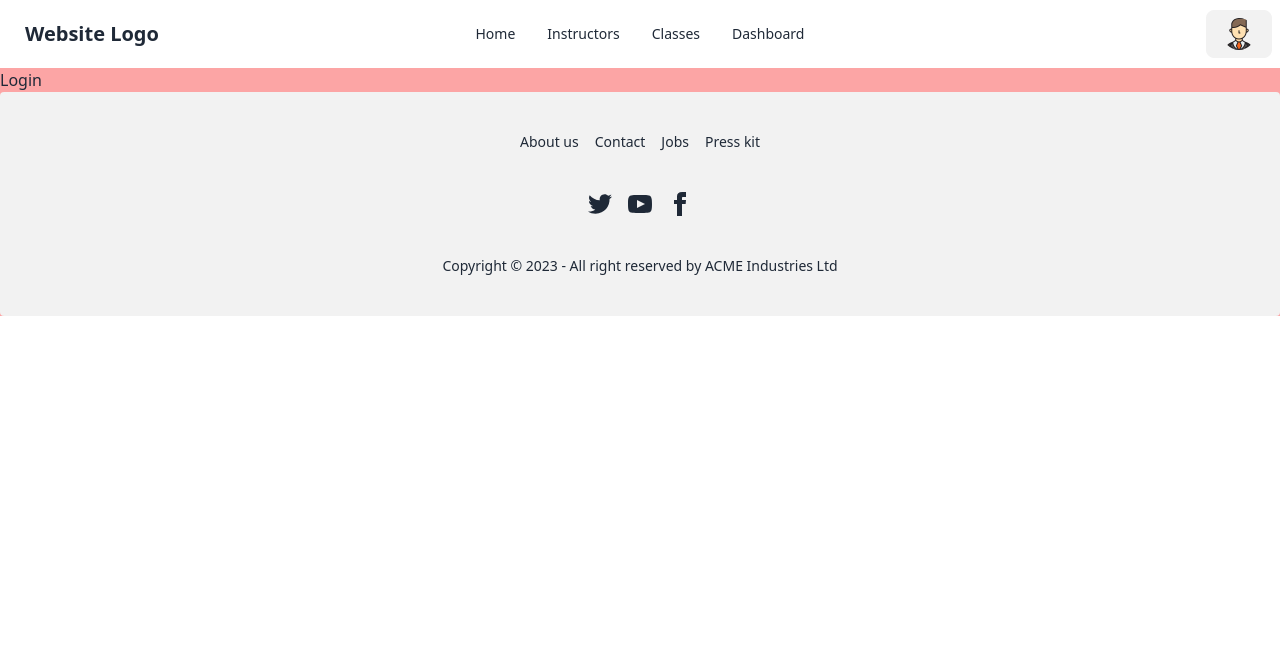
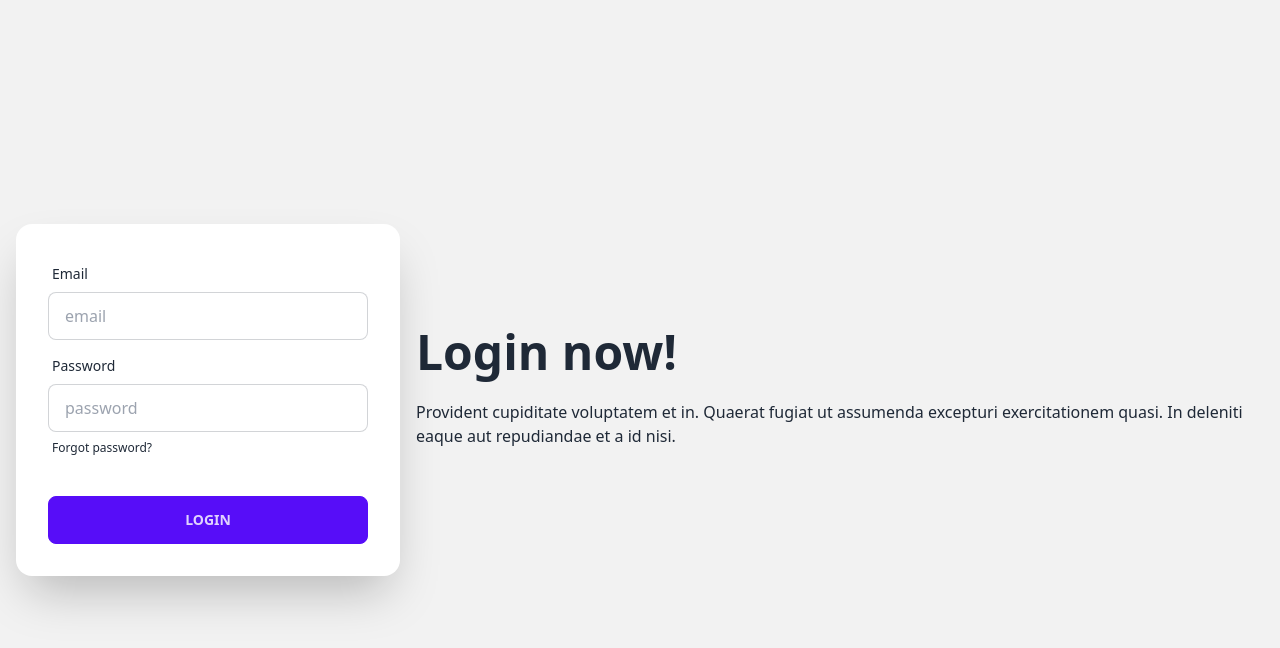
Before and after one commit to mehrabhossain1/summer-camp-school-client, a React (Vite) app: page /login in a window 1280 px wide. Shown: the top 648 px of the page. Built offline with nearby package versions, Linux system fonts and the light colour scheme.

Commit message:
AuthProvider creating

```diff
--- a/package.json
+++ b/package.json
@@ -11,6 +11,7 @@
   },
   "dependencies": {
     "daisyui": "^3.6.1",
+    "firebase": "^10.3.0",
     "localforage": "^1.10.0",
     "match-sorter": "^6.3.1",
     "react": "^18.2.0",
--- a/src/components/Login/Login.jsx
+++ b/src/components/Login/Login.jsx
@@ -1,5 +1,51 @@
 const Login = () => {
-  return <div>Login</div>;
+  return (
+    <div className='hero min-h-screen bg-base-200'>
+      <div className='hero-content flex-col lg:flex-row-reverse'>
+        <div className='text-center lg:text-left'>
+          <h1 className='text-5xl font-bold'>Login now!</h1>
+          <p className='py-6'>
+            Provident cupiditate voluptatem et in. Quaerat fugiat ut assumenda
+            excepturi exercitationem quasi. In deleniti eaque aut repudiandae et
+            a id nisi.
+          </p>
+        </div>
+        <div className='card flex-shrink-0 w-full max-w-sm shadow-2xl bg-base-100'>
+          {/* form */}
+          <form className='card-body'>
+            <div className='form-control'>
+              <label className='label'>
+                <span className='label-text'>Email</span>
+              </label>
+              <input
+                type='text'
+                placeholder='email'
+                className='input input-bordered'
+              />
+            </div>
+            <div className='form-control'>
+              <label className='label'>
+                <span className='label-text'>Password</span>
+              </label>
+              <input
+                type='text'
+                placeholder='password'
+                className='input input-bordered'
+              />
+              <label className='label'>
+                <a href='#' className='label-text-alt link link-hover'>
+                  Forgot password?
+                </a>
+              </label>
+            </div>
+            <div className='form-control mt-6'>
+              <button className='btn btn-primary'>Login</button>
+            </div>
+          </form>
+        </div>
+      </div>
+    </div>
+  );
 };
 
 export default Login;
--- /dev/null
+++ b/src/firebase/firebase.config.js
@@ -0,0 +1,17 @@
+// Import the functions you need from the SDKs you need
+import { initializeApp } from "firebase/app";
+// TODO: Add SDKs for Firebase products that you want to use
+// https://firebase.google.com/docs/web/setup#available-libraries
+
+// Your web app's Firebase configuration
+const firebaseConfig = {
+  apiKey: import.meta.env.VITE_apiKey,
+  authDomain: import.meta.env.VITE_authDomain,
+  projectId: import.meta.env.VITE_projectId,
+  storageBucket: import.meta.env.VITE_storageBucket,
+  messagingSenderId: import.meta.env.VITE_messagingSenderId,
+  appId: import.meta.env.VITE_appId,
+};
+
+// Initialize Firebase
+export const app = initializeApp(firebaseConfig);
--- a/src/layout/Main.jsx
+++ b/src/layout/Main.jsx
@@ -1,13 +1,16 @@
-import { Outlet } from "react-router-dom";
+import { Outlet, useLocation } from "react-router-dom";
 import Navbar from "../components/Navbar/Navbar";
 import Footer from "../components/Footer/Footer";
 
 const Main = () => {
+  const location = useLocation();
+  const hoHeaderFooter = location.pathname.includes("login");
+
   return (
     <div>
-      <Navbar />
+      {hoHeaderFooter || <Navbar />}
       <Outlet />
-      <Footer />
+      {hoHeaderFooter || <Footer />}
     </div>
   );
 };
--- a/src/main.jsx
+++ b/src/main.jsx
@@ -4,11 +4,14 @@
 import { RouterProvider } from "react-router-dom";
 import { router } from "./routes/Routes";
 import Container from "./components/Container/Container";
+import AuthProvider from "./providers/AuthProvider";
 
 ReactDOM.createRoot(document.getElementById("root")).render(
   <React.StrictMode>
-    <Container>
-      <RouterProvider router={router} />
-    </Container>
+    <AuthProvider>
+      <Container>
+        <RouterProvider router={router} />
+      </Container>
+    </AuthProvider>
   </React.StrictMode>
 );
--- /dev/null
+++ b/src/providers/AuthProvider.jsx
@@ -0,0 +1,22 @@
+import { createContext, useState } from "react";
+import { getAuth } from "firebase/auth";
+import { app } from "../firebase/firebase.config";
+
+export const AuthContext = createContext(null);
+
+const auth = getAuth(app);
+
+const AuthProvider = ({ children }) => {
+  const [user, setUser] = useState(null);
+  const [loading, setLoading] = useState(true);
+
+  const authInfo = {
+    user,
+    loading,
+  };
+  return (
+    <AuthContext.Provider value={authInfo}>{children}</AuthContext.Provider>
+  );
+};
+
+export default AuthProvider;
```
Also changed, not shown: 1 other file (tests, documents, lock files or other folders).
